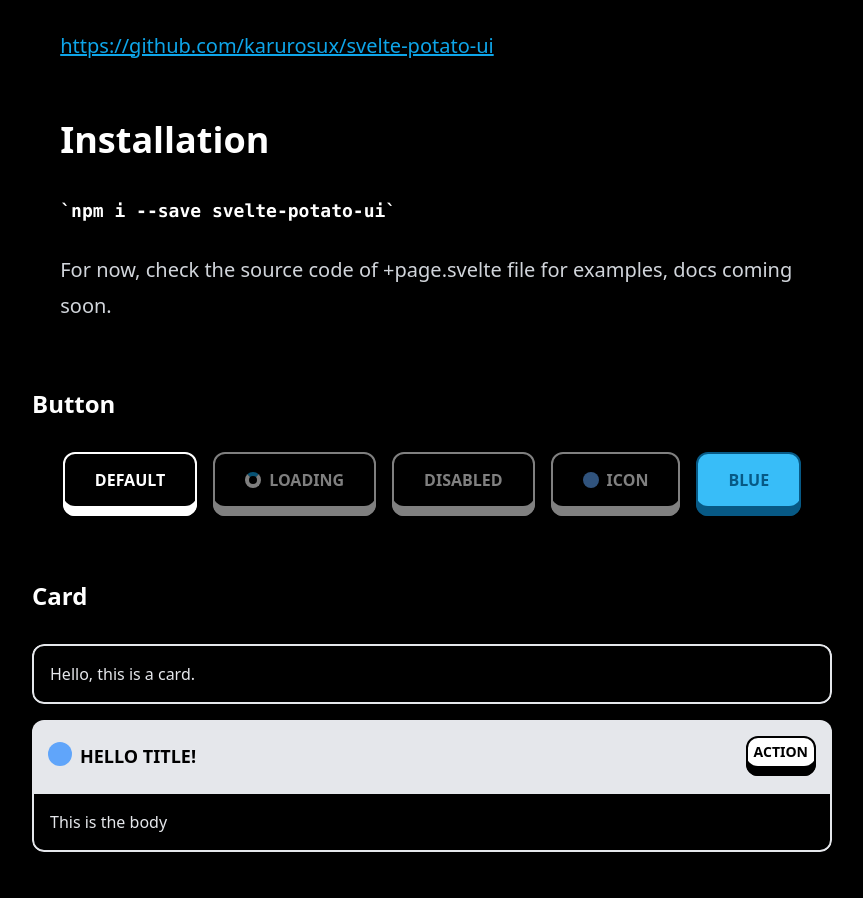
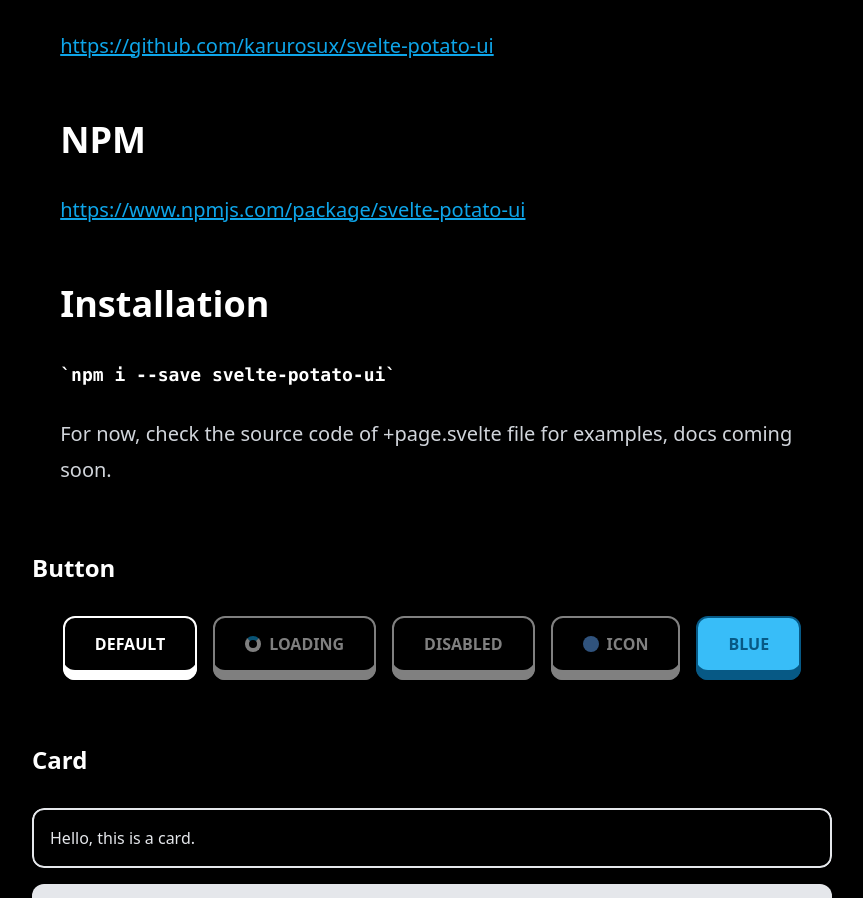
Before and after one commit to karurosux/svelte-potato-ui, a SvelteKit app: page / in a window 1280 px wide. Shown: the part 1228-2126 px from the top of the page, without its empty margins (208-1071 px from the left). Built offline with nearby package versions, Linux system fonts and the light colour scheme.

Commit message:
Updates to pages and readme files

```diff
--- a/src/lib/pager/Pager.svelte
+++ b/src/lib/pager/Pager.svelte
@@ -3,11 +3,13 @@
 
 	interface Props {
 		page?: number;
-		totalPages?: number;
+		totalRecords?: number;
+		recordsPerPage?: number;
 		onchange?: (page: number) => void;
 	}
 
-	let { page = 1, totalPages = 80, onchange }: Props = $props();
+	let { page = 1, totalRecords = 10, recordsPerPage = 10, onchange }: Props = $props();
+	let totalPages = $derived(Math.ceil(totalRecords / recordsPerPage));
 
 	function handlePrevious() {
 		if (page > 1) {
@@ -39,6 +41,10 @@
 		}
 		return pages;
 	}
+
+	$effect(() => {
+		console.log(totalPages);
+	});
 </script>
 
 <div class="flex items-center justify-center gap-4">
--- a/src/routes/+page.svelte
+++ b/src/routes/+page.svelte
@@ -58,6 +58,11 @@
 	<h2>Repository</h2>
 	<a href="https://github.com/karurosux/svelte-potato-ui">
 		https://github.com/karurosux/svelte-potato-ui
+	</a>
+
+	<h2>NPM</h2>
+	<a href="https://www.npmjs.com/package/svelte-potato-ui">
+		https://www.npmjs.com/package/svelte-potato-ui
 	</a>
 
 	<h2>Installation</h2>
@@ -158,6 +163,8 @@
 	<Title>Pager</Title>
 	<Container col centeredVertically centeredHorizontally class="flex-nowrap">
 		<Pager
+			totalRecords={101}
+			recordsPerPage={10}
 			onchange={(page) => toastMessage.set({ message: `You are on page ${page}`, duration: 500 })}
 		/>
 	</Container>
```
Also changed, not shown: package.json (+6 -1 lines), 1 other file (tests, documents, lock files or other folders).
